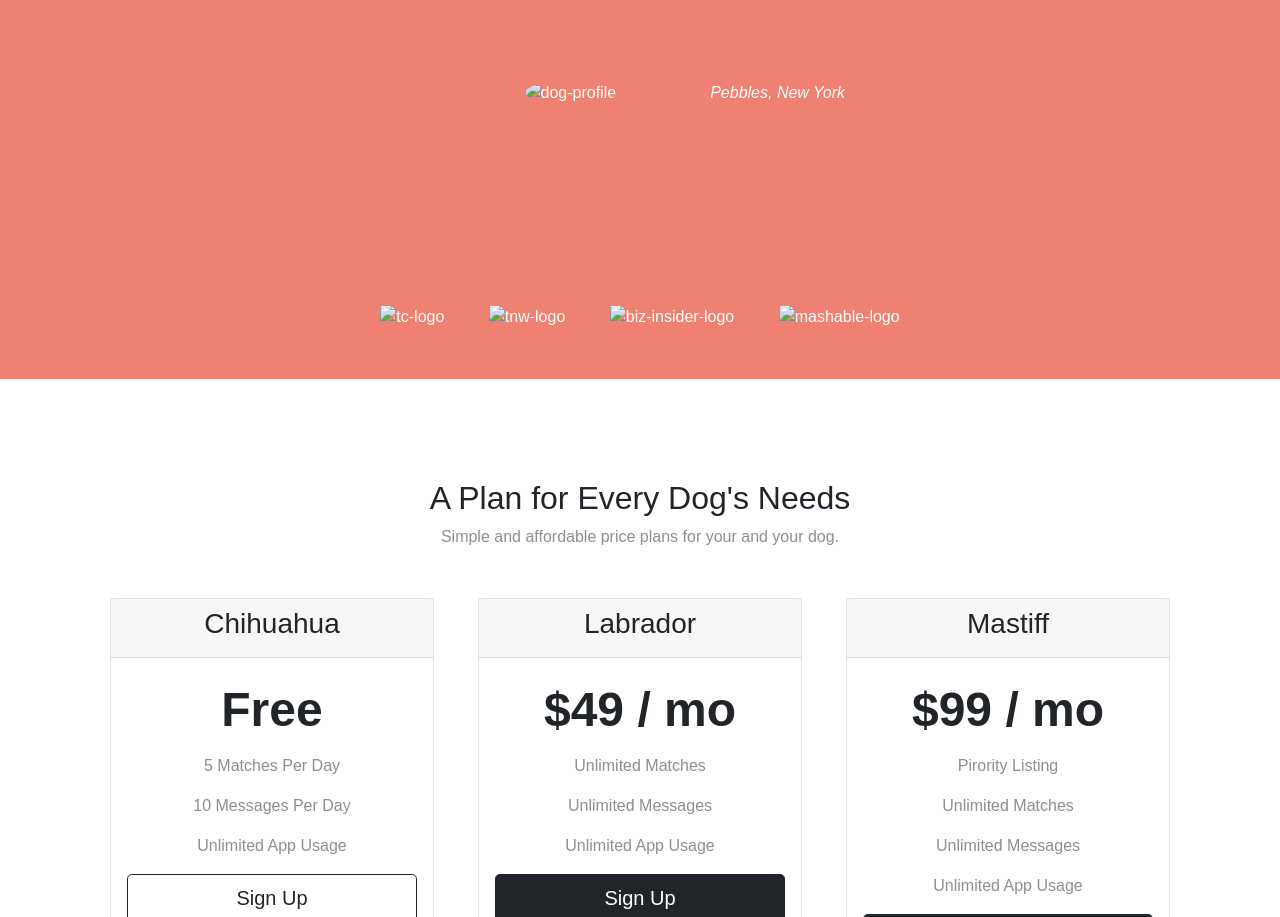
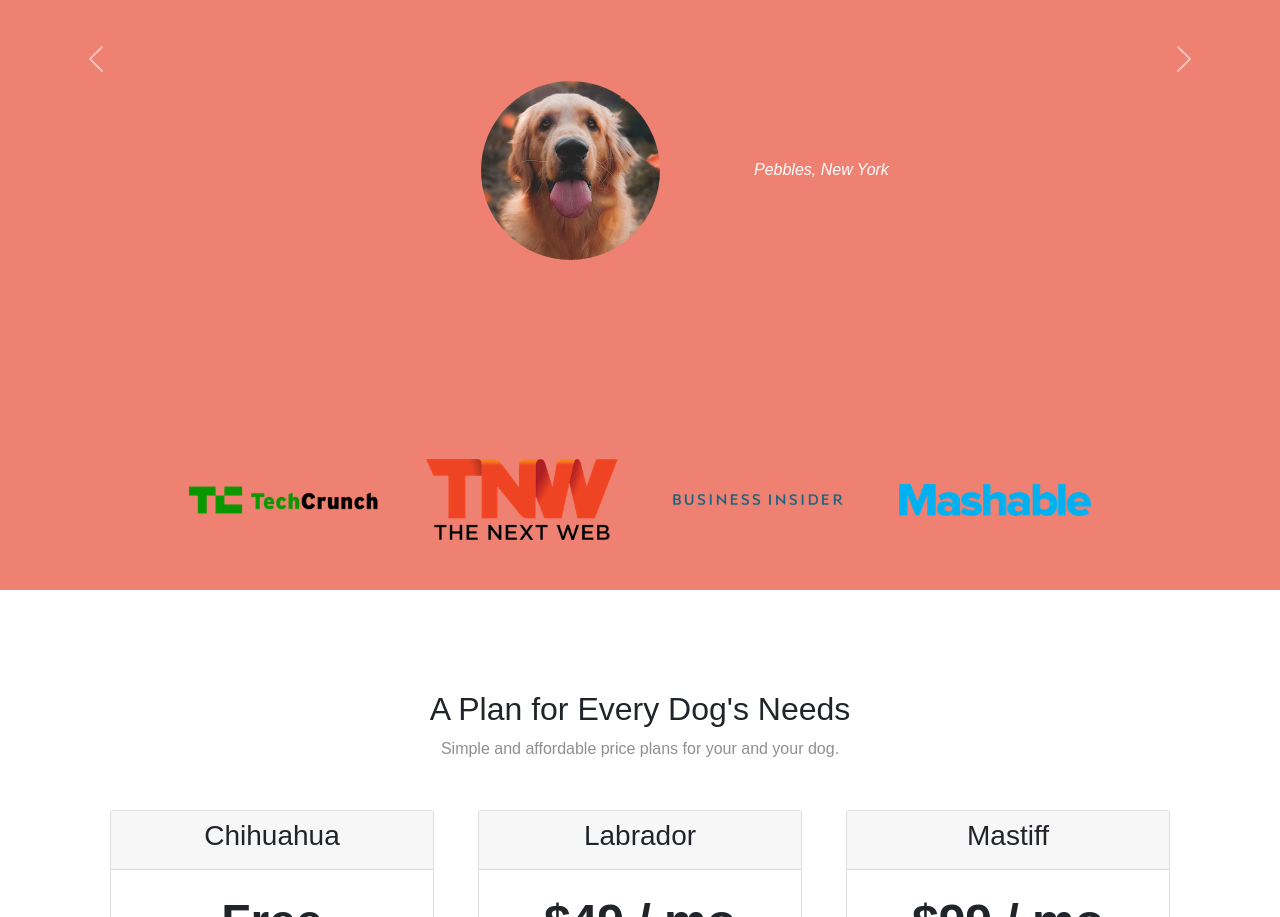
Before and after one commit to Mitalii9/Social-Site, a plain HTML site: page index.html in a window 1280 px wide. Shown: the part 1420-2337 px from the top of the page. Drawn offline with nearby package versions, Linux system fonts and the light colour scheme; files that its build step writes are made by us from their sources.

Commit message:
Update index.html

```diff
--- a/index.html
+++ b/index.html
@@ -12,7 +12,7 @@
   <script src="https://cdn.jsdelivr.net/npm/popper.js@1.16.1/dist/umd/popper.min.js" integrity="sha384-9/reFTGAW83EW2RDu2S0VKaIzap3H66lZH81PoYlFhbGU+6BZp6G7niu735Sk7lN" crossorigin="anonymous"></script>
   <script src="https://cdn.jsdelivr.net/npm/bootstrap@4.6.1/dist/js/bootstrap.min.js" integrity="sha384-VHvPCCyXqtD5DqJeNxl2dtTyhF78xXNXdkwX1CZeRusQfRKp+tA7hAShOK/B/fQ2" crossorigin="anonymous"></script>
   <script src="https://kit.fontawesome.com/1c9ad4b785.js" crossorigin="anonymous"></script>
-  <link rel="stylesheet" href="css/styles.css">
+  <link rel="stylesheet" href="styles.css">
 </head>
 
 <body>
@@ -47,7 +47,7 @@
         <button type="button" class="btn btn-outline-light btn-lg download-button"><i class="fab fa-google-play"></i> Download</button>
       </div>
       <div class="col-lg-6 image-container">
-        <img class="title-image" src="images/iphone6.png" alt="iphone-mockup">
+        <img class="title-image" src="iphone6.png" alt="iphone-mockup">
       </div>
     </div>
 
@@ -88,12 +88,12 @@
       <div class="carousel-inner">
          <div class="carousel-item active container-fluid">
            <h2 class="testimonial-text">I no longer have to sniff other dogs for love. I've found the hottest Corgi on TinDog. Woof.</h2>
-           <img class="testimonials-image" src="images/dog-img.jpg" alt="dog-profile">
+           <img class="testimonials-image" src="dog-img.jpg" alt="dog-profile">
            <em>Pebbles, New York</em>
          </div>
          <div class="carousel-item container-fluid">
            <h2 class="testimonial-text">My dog used to be so lonely, but with TinDog's help, they've found the love of their life. I think.</h2>
-           <img class="testimonials-image" src="images/lady-img.jpg" alt="lady-profile">
+           <img class="testimonials-image" src="lady-img.jpg" alt="lady-profile">
            <em>Beverly, Illinois</em>
          </div>
       </div>
@@ -115,10 +115,10 @@
   <!-- Press -->
 
   <section class="coloured-section" id="press">
-    <img class="press-images" src="images/techcrunch.png" alt="tc-logo">
-    <img class="press-images" src="images/tnw.png" alt="tnw-logo">
-    <img class="press-images" src="images/bizinsider.png" alt="biz-insider-logo">
-    <img class="press-images" src="images/mashable.png" alt="mashable-logo">
+    <img class="press-images" src="techcrunch.png" alt="tc-logo">
+    <img class="press-images" src="tnw.png" alt="tnw-logo">
+    <img class="press-images" src="bizinsider.png" alt="biz-insider-logo">
+    <img class="press-images" src="mashable.png" alt="mashable-logo">
 
   </section>
 
```
